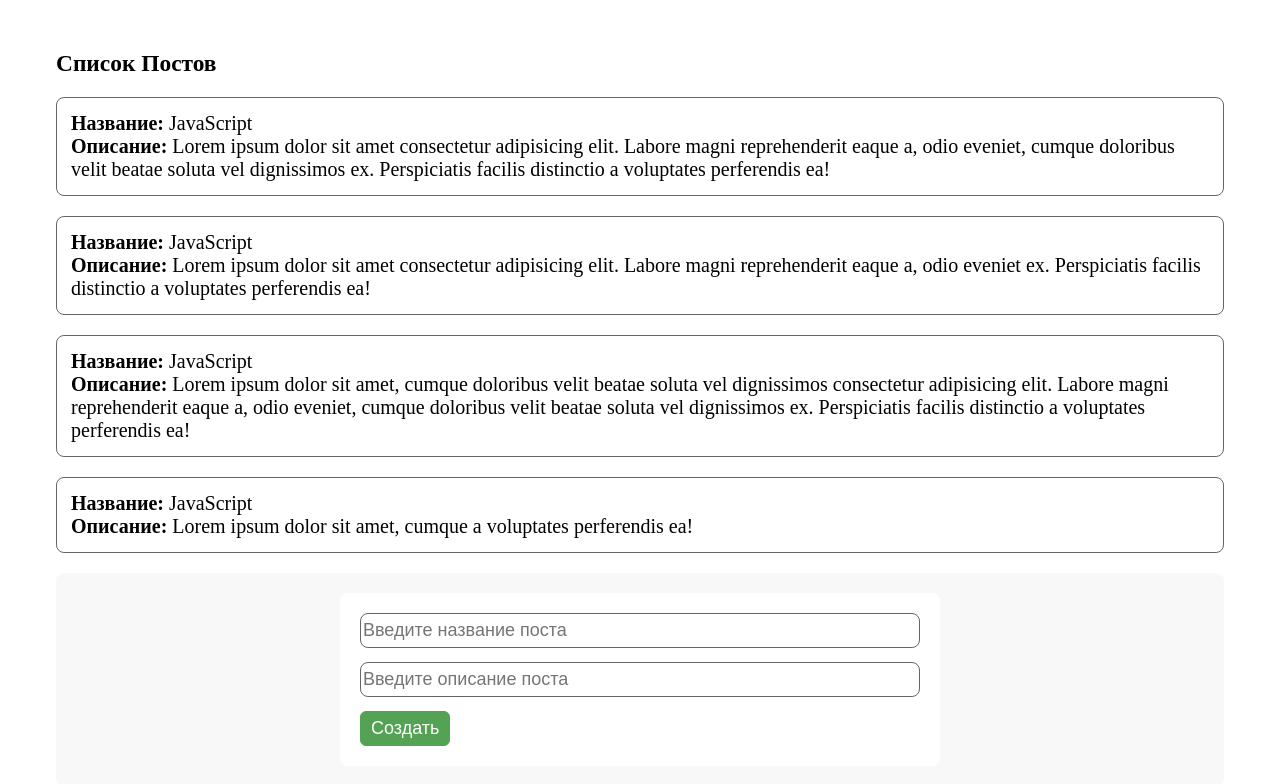
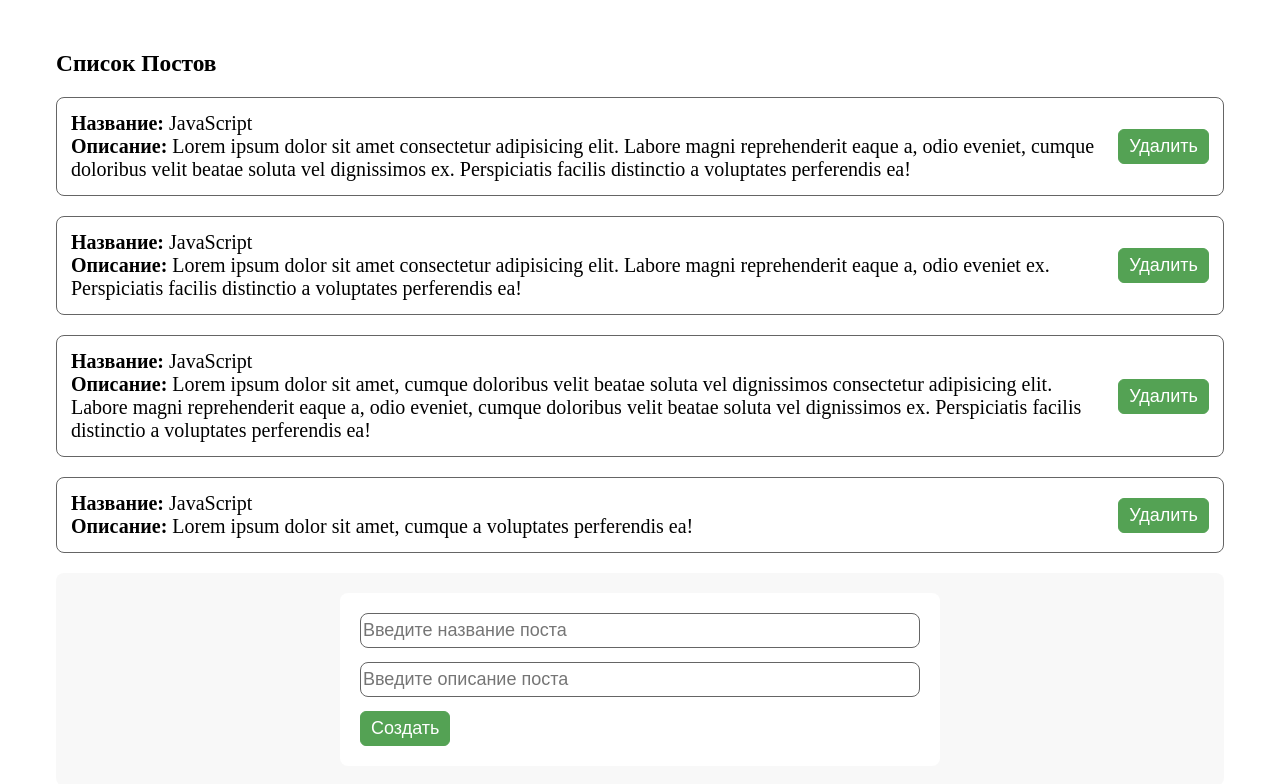
Before and after one commit to AlexGrigorenco/vue-learn, a Vue app: page / in a window 1280 px wide. Shown: the top 784 px of the page. Built offline with nearby package versions, Linux system fonts and the light colour scheme.

Commit message:
create first ui component

```diff
--- a/src/App.vue
+++ b/src/App.vue
@@ -1,51 +1,58 @@
 <template>
   <div class="container">
-    <PostList :posts="posts" />
-    <CreatePostForm  @createPost="createPost" />
-
+    <post-list :posts="posts" />
+    <create-post-form @createPost="createPost" />
   </div>
 </template>
 <script>
-import PostList from '@/components/PostList';
-import CreatePostForm from '@/components/CreatePostForm';
+import PostList from "@/components/PostList";
+import CreatePostForm from "@/components/CreatePostForm";
+
 export default {
   components: {
-    PostList, CreatePostForm
+    PostList,
+    CreatePostForm,
   },
+
   data() {
     return {
       posts: [
         {
-                id:1,
-                title: 'JavaScript',
-                description: 'Lorem ipsum dolor sit amet consectetur adipisicing elit. Labore magni reprehenderit eaque a, odio eveniet, cumque doloribus velit beatae soluta vel dignissimos ex. Perspiciatis facilis distinctio a voluptates perferendis ea!',
+          id: 1,
+          title: "JavaScript",
+          description:
+            "Lorem ipsum dolor sit amet consectetur adipisicing elit. Labore magni reprehenderit eaque a, odio eveniet, cumque doloribus velit beatae soluta vel dignissimos ex. Perspiciatis facilis distinctio a voluptates perferendis ea!",
         },
         {
-                id:2,
-                title: 'JavaScript',
-                description: 'Lorem ipsum dolor sit amet consectetur adipisicing elit. Labore magni reprehenderit eaque a, odio eveniet ex. Perspiciatis facilis distinctio a voluptates perferendis ea!',
+          id: 2,
+          title: "JavaScript",
+          description:
+            "Lorem ipsum dolor sit amet consectetur adipisicing elit. Labore magni reprehenderit eaque a, odio eveniet ex. Perspiciatis facilis distinctio a voluptates perferendis ea!",
         },
         {
-                id:3,
-                title: 'JavaScript',
-                description: 'Lorem ipsum dolor sit amet, cumque doloribus velit beatae soluta vel dignissimos consectetur adipisicing elit. Labore magni reprehenderit eaque a, odio eveniet, cumque doloribus velit beatae soluta vel dignissimos ex. Perspiciatis facilis distinctio a voluptates perferendis ea!',
+          id: 3,
+          title: "JavaScript",
+          description:
+            "Lorem ipsum dolor sit amet, cumque doloribus velit beatae soluta vel dignissimos consectetur adipisicing elit. Labore magni reprehenderit eaque a, odio eveniet, cumque doloribus velit beatae soluta vel dignissimos ex. Perspiciatis facilis distinctio a voluptates perferendis ea!",
         },
         {
-                id:4,
-                title: 'JavaScript',
-                description: 'Lorem ipsum dolor sit amet, cumque  a voluptates perferendis ea!',
-            }
+          id: 4,
+          title: "JavaScript",
+          description:
+            "Lorem ipsum dolor sit amet, cumque  a voluptates perferendis ea!",
+        },
       ],
-
     };
   },
+
   methods: {
-    createPost(post){
-      this.posts.push(post)
-    }
-  }
+    createPost(post) {
+      this.posts.push(post);
+    },
+  },
 };
 </script>
+
 <style>
 * {
   padding: 0;
@@ -65,5 +72,4 @@ body {
   flex-direction: column;
   gap: 20px;
 }
-
 </style>
--- a/src/components/CreatePostForm.vue
+++ b/src/components/CreatePostForm.vue
@@ -12,14 +12,22 @@
         placeholder="Введите описание поста"
       />
       <div>
-        <button @click="createPost">Создать</button>
+        <my-button @click="createPost">Создать</my-button>
       </div>
     </form>
   </div>
 </template>
 
 <script>
+
+import MyButton from './UI/MyButton.vue';
+
 export default {
+
+  components: {
+    MyButton
+  },
+
     data(){
         return{
             newPost: {
@@ -64,17 +72,4 @@ form input {
   border-radius: 8px;
   border: 1px solid #656565;
 }
-form button {
-  padding: 6px 10px;
-  font-size: 18px;
-  border-radius: 6px;
-  background: rgb(84, 162, 84);
-  border: 1px solid rgb(84, 162, 84);
-  color: #fff;
-}
-form button:hover {
-  background: #fff;
-  color: rgb(84, 162, 84);
-  transition: 0.4s linear;
-}
 </style>
--- a/src/components/PostItem.vue
+++ b/src/components/PostItem.vue
@@ -1,13 +1,25 @@
 <template>
     <div class="post">
+        <div>
             <div><strong>Название:</strong> {{ post.title }}</div>
         <div>
           <strong>Описание:</strong> {{ post.description }}</div>
       </div>
+      <div>
+        <my-button>Удалить</my-button>
+      </div>
+        </div>
 </template>
 
 <script>
+
+import MyButton from './UI/MyButton.vue';
+
     export default {
+  components: {
+    MyButton
+},
+
 props: {
     post:{
         type: Object,
@@ -22,6 +34,11 @@
   padding: 14px;
   border: 1px solid #656565;
   border-radius: 8px;
+
+  display: flex;
+  align-items: center;
+  justify-content: space-between;
+  gap: 20px;
 }
 .post:hover {
   background: #f3f3f39c;
@@ -29,4 +46,12 @@
   transition: 0.5s linear;
   cursor: default;
 }
+
+
+@media (max-width: 500px) {
+    .post{
+        flex-direction: column;
+        align-items: flex-end;
+    }
+}
 </style>
--- a/src/components/PostList.vue
+++ b/src/components/PostList.vue
@@ -1,8 +1,9 @@
 <template>
     <div class="post-wrapper">
         <h3>Список Постов</h3>
-         <PostItem
+         <post-item
          v-for="post in posts"
+         :key="post.id"
          :post="post"
          />
     </div>
--- /dev/null
+++ b/src/components/UI/MyButton.vue
@@ -0,0 +1,33 @@
+<template>
+    <button>
+            <slot></slot>
+    </button>
+</template>
+
+<script>
+    export default {
+
+    }
+</script>
+
+<style scoped>
+
+button {
+  padding: 6px 10px;
+  font-size: 18px;
+  border-radius: 6px;
+  background: rgb(84, 162, 84);
+  border: 1px solid rgb(84, 162, 84);
+  color: #fff;
+}
+button:hover {
+  background: #fff;
+  color: rgb(84, 162, 84);
+  transition: 0.4s linear;
+  transform: scale(1.05);
+}
+button:active{
+    transform: scale(.5);
+}
+
+</style>
```
Lines whose indentation alone changed are shown as unchanged.
